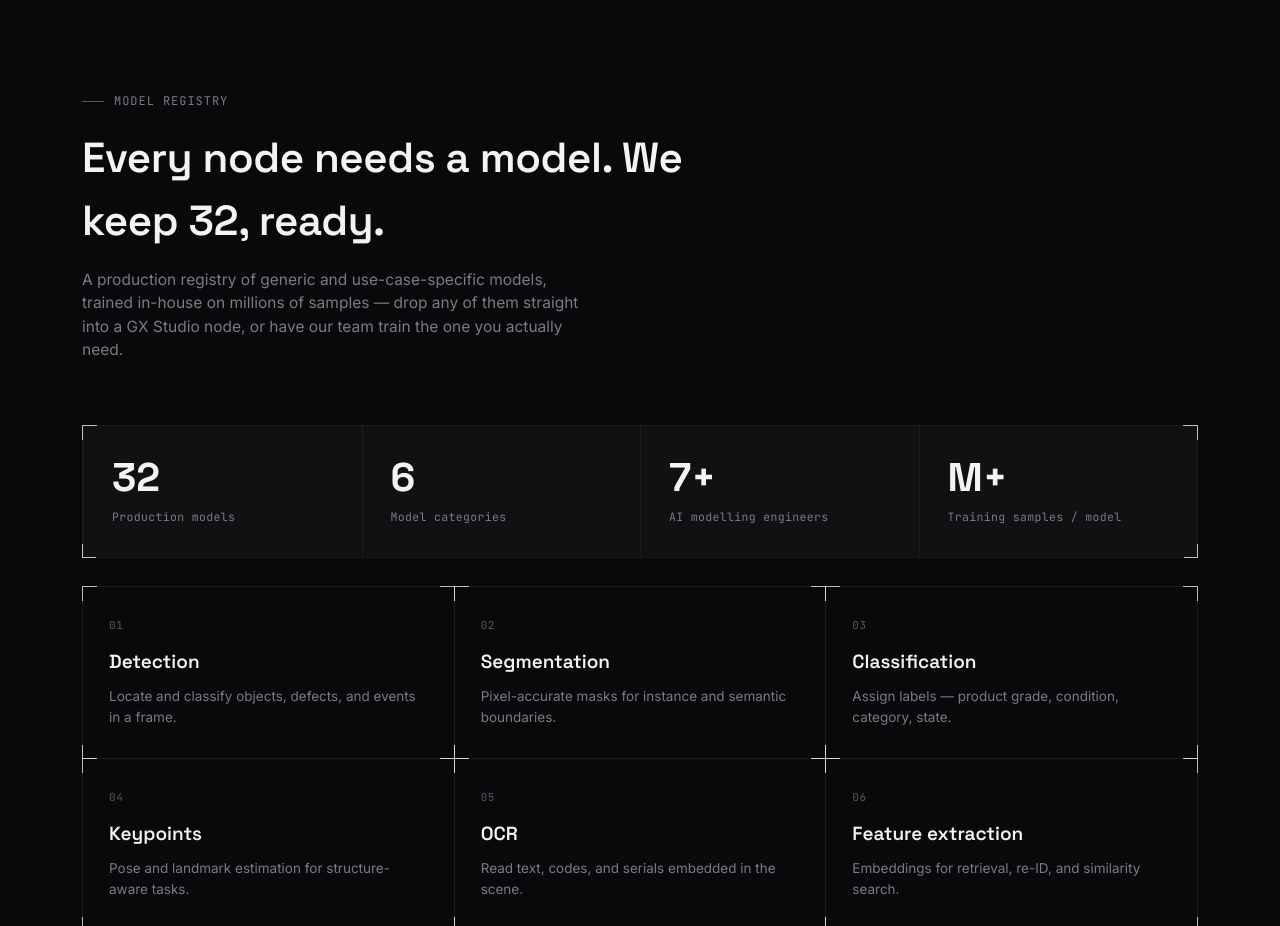
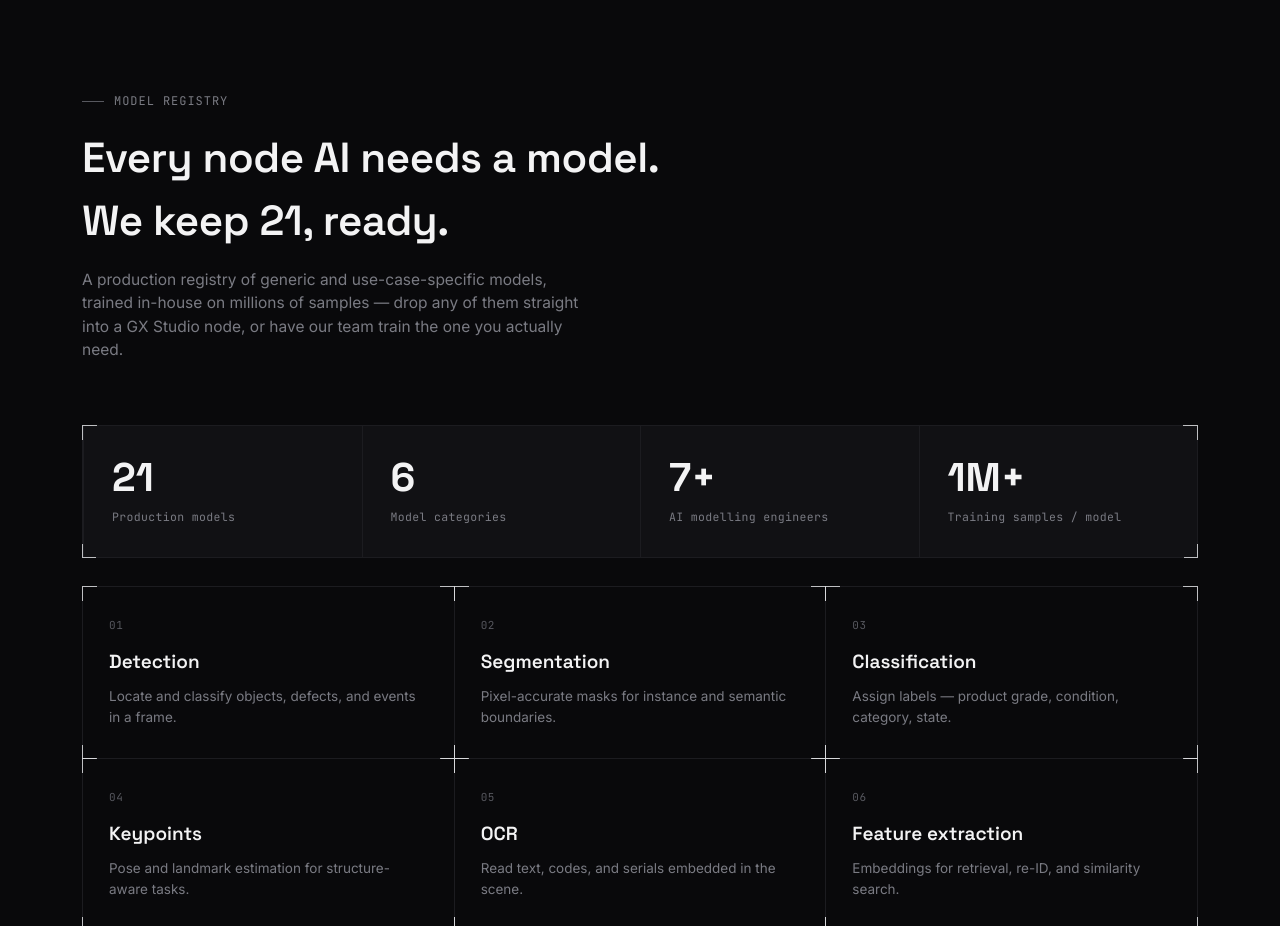
Before and after one commit to dhruvip1555-bit/GX-ARC, a plain HTML site: page index.html in a window 1280 px wide. Shown: the part 4600-5526 px from the top of the page. Drawn offline with Linux system fonts and the light colour scheme.

Commit message:
update: Phase2

```diff
--- a/index.html
+++ b/index.html
@@ -627,16 +627,16 @@ pipeline.run(stream=<span class="c3">"rtsp://cam-04"</span>)</div>
     <div class="wrap">
       <div class="section-head">
         <div class="eyebrow">Model registry</div>
-        <h2 class="section-title">Every node needs a model. We keep 32, ready.</h2>
+        <h2 class="section-title">Every node AI needs a model. We keep 21, ready.</h2>
         <p class="section-desc">A production registry of generic and use-case-specific models, trained in-house on millions of samples — drop any of them straight into a GX Studio node, or have our team train the one you actually need.</p>
       </div>
 
       <div class="registry-stats bracket">
         <span class="bl"></span><span class="br"></span>
-        <div class="stat"><div class="stat-num">32</div><div class="stat-label">Production models</div></div>
+        <div class="stat"><div class="stat-num">21</div><div class="stat-label">Production models</div></div>
         <div class="stat"><div class="stat-num">6</div><div class="stat-label">Model categories</div></div>
         <div class="stat"><div class="stat-num">7+</div><div class="stat-label">AI modelling engineers</div></div>
-        <div class="stat"><div class="stat-num">M+</div><div class="stat-label">Training samples / model</div></div>
+        <div class="stat"><div class="stat-num">1M+</div><div class="stat-label">Training samples / model</div></div>
       </div>
 
       <div class="category-grid">
```
